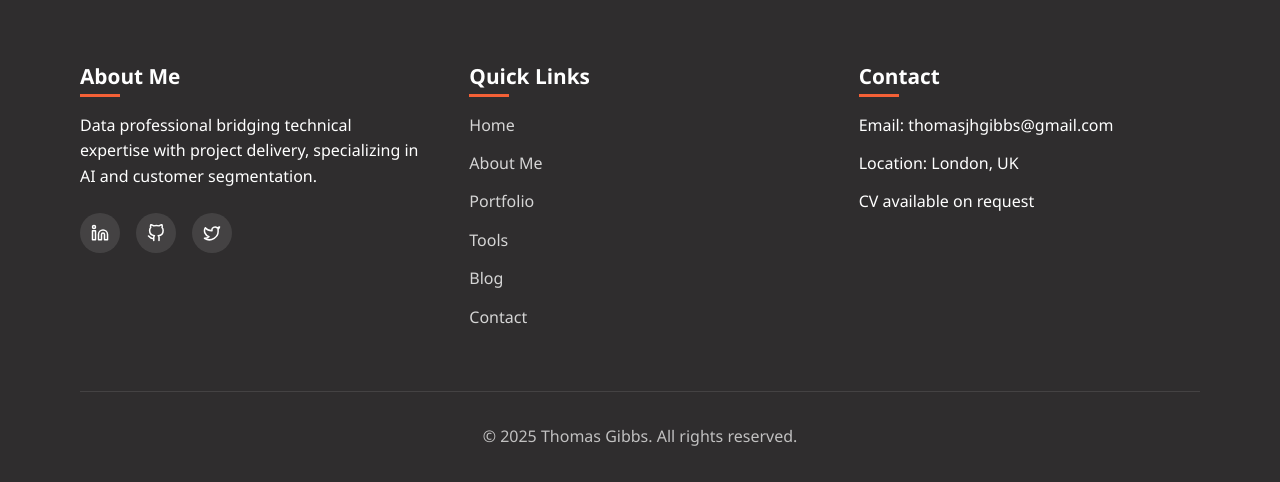
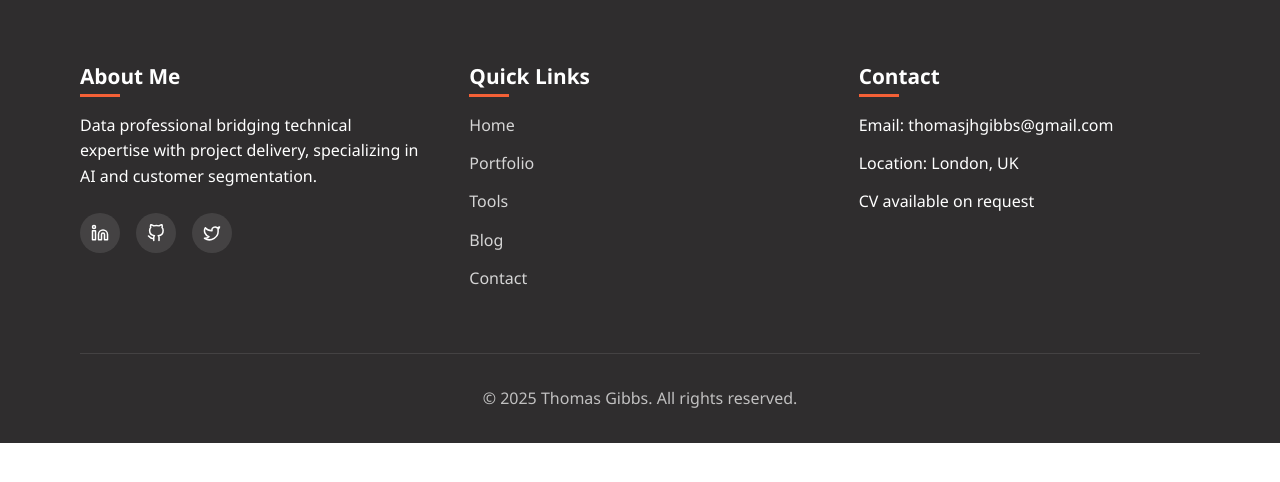
Before and after one commit to tjhgibbs-git/portfolio, a Django app: page /about/ in a window 1280 px wide. Shown: the part 1867-2349 px from the top of the page. After the commit the page ends 2310 px from the top, so only its background shows below. Run offline with Django 5.2, Linux system fonts and the light colour scheme.

Commit message:
remove About me from nav bar (page still on site)

```diff
--- a/templates/base.html
+++ b/templates/base.html
@@ -59,7 +59,7 @@
                     <h3>Quick Links</h3>
                     <ul class="footer-links">
                         <li><a href="{% url 'home' %}">Home</a></li>
-                        <li><a href="{% url 'about' %}">About Me</a></li>
+                        <!-- <li><a href="{% url 'about' %}">About Me</a></li> -->
                         <li><a href="{% url 'portfolio' %}">Portfolio</a></li>
                         <li><a href="{% url 'tools:list' %}" class="{% if 'tools' in request.path %}active{% endif %}">Tools</a></li>
                         <li><a href="{% url 'blog' %}">Blog</a></li>
```
